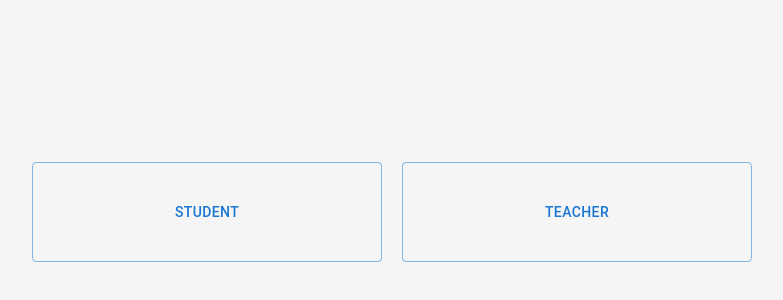
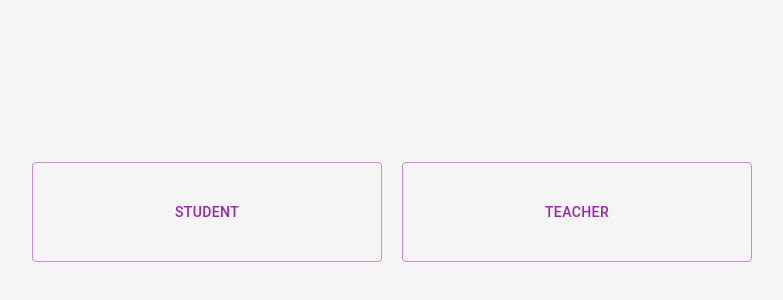
Before and after one commit to villeN24/Language-App, a React (Create React App) app in the folder frontend/: page / in a window 1280 px wide. Shown: the part 188-488 px from the top of the page, without its empty margins (248-1031 px from the left). Built offline with nearby package versions, Linux system fonts and the light colour scheme.

Commit message:
Fix to properly inject theme to project.

```diff
--- a/frontend/src/App.js
+++ b/frontend/src/App.js
@@ -1,23 +1,24 @@
 import "./App.css";
 import React from "react";
 import { Routes, Route } from "react-router-dom";
+import { ThemeProvider } from "@mui/material/styles";
+import theme from "./components/Theme";
 import StudentComponent from "./components/StudentComponent";
 import TeacherComponent from "./components/TeacherComponent";
 import HomeComponent from "./components/HomeComponent";
-import { ThemeProvider } from "@material-ui/core/styles";
-import theme from "./components/Theme";
 
 const App = () => {
   return (
-    <div className="App">
-      <ThemeProvider theme={theme}>
+    <ThemeProvider theme={theme}>
+      <div className="App">
         <Routes>
           <Route path="/" element={<HomeComponent />} />
           <Route path="/student" element={<StudentComponent />} />
           <Route path="/teacher" element={<TeacherComponent />} />
         </Routes>
-      </ThemeProvider>
-    </div>
+      </div>
+    </ThemeProvider>
   );
 };
+
 export default App;
--- a/frontend/src/components/Theme.js
+++ b/frontend/src/components/Theme.js
@@ -1,30 +1,29 @@
-import { createTheme } from "@material-ui/core/styles";
+import { createTheme } from "@mui/material/styles";
+import { purple, orange, red } from "@mui/material/colors";
+
+const primaryColor = purple[500];
+const secondaryColor = orange[500];
+const dangerColor = red[900];
 
 const theme = createTheme({
   palette: {
     primary: {
-      main: "#D84315",
+      // light: will be calculated from palette.primary.main,
+      main: primaryColor,
+      // dark: will be calculated from palette.primary.main,
+      // contrastText: will be calculated to contrast with palette.primary.main
     },
-    success: {
-      main: "#4caf50",
+    secondary: {
+      main: secondaryColor,
+      // dark: will be calculated from palette.secondary.main,
     },
-  },
-  typography: {
-    fontSize: 16,
-    h3: {
-      fontWeight: 700,
-      fontSize: "2.2rem",
-    },
-    h4: {
-      fontWeight: 700,
-      fontSize: "1.75rem",
-    },
-    h5: {
-      fontWeight: 500,
-    },
-    h6: {
-      fontWeight: 500,
-    },
+    // Used by `getContrastText()` to maximize the contrast between
+    // the background and the text.
+    contrastThreshold: 3,
+    // Used by the functions below to shift a color's luminance by approximately
+    // two indexes within its tonal palette.
+    // E.g., shift from Red 500 to Red 300 or Red 700.
+    tonalOffset: 0.2,
   },
 });
 
```
